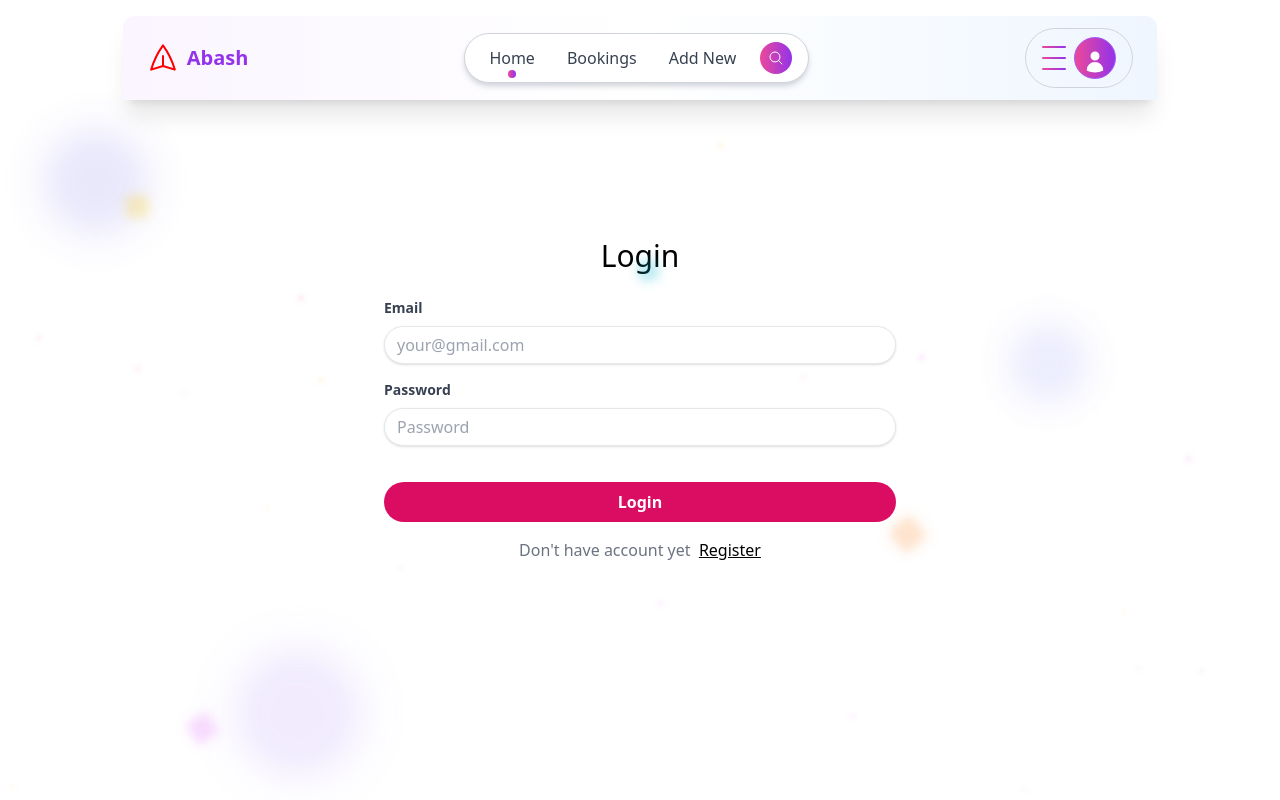
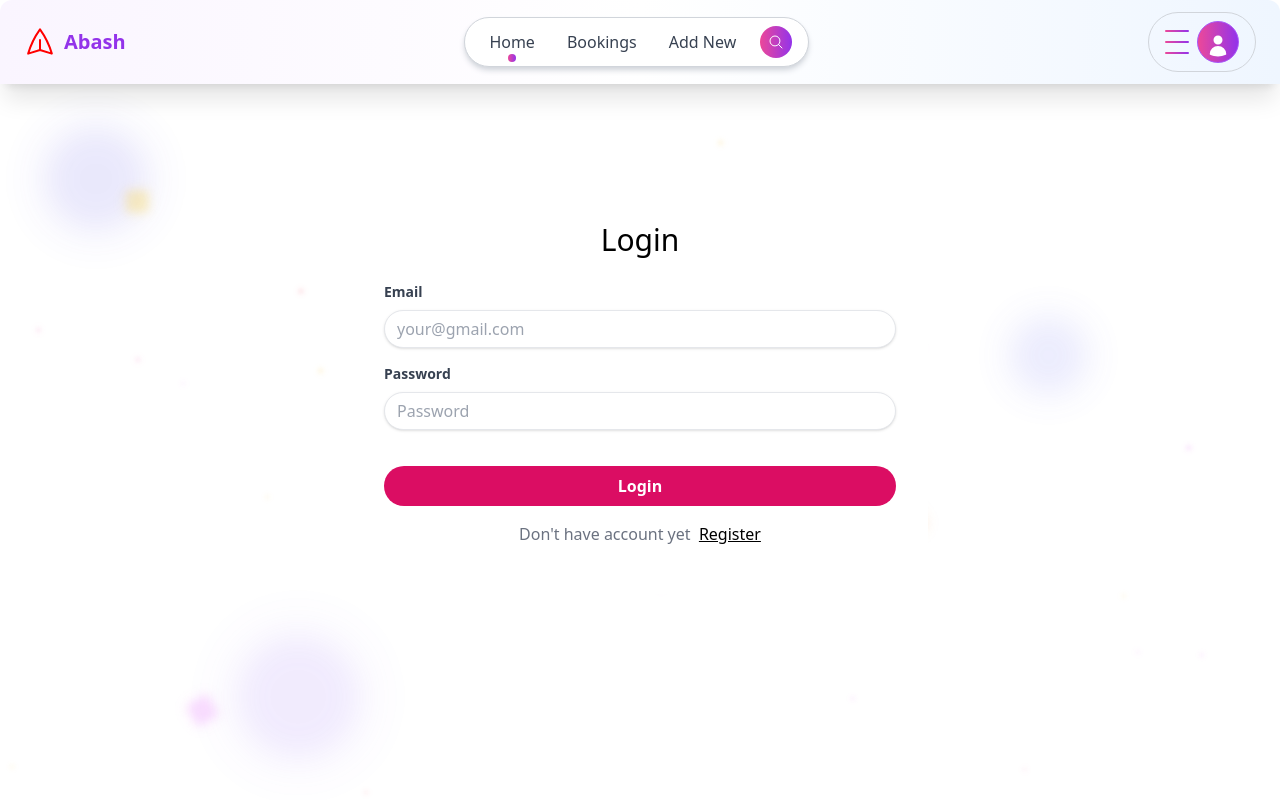
Before and after one commit to Subhamstar/Skystay, a React (Vite) app in the folder frontend/: page /login in a window 1280 px wide. Shown: the top 800 px of the page. Built offline with nearby package versions, Linux system fonts and the light colour scheme; no server answers.

Commit message:
form page and hedaer update

```diff
--- a/frontend/src/Layout.jsx
+++ b/frontend/src/Layout.jsx
@@ -1,15 +1,18 @@
 import { Outlet } from "react-router-dom";
 import { Footer, Navbar } from "./pages";
 
-
 const Layout = () => {
   return (
-    <div className="py-4 px-2 sm:p-4 overflow-hidden w-full md:w-5/6 m-auto ">
-        <Navbar/>
-        <Outlet/>
-        <Footer/>
+    <div>
+      <Navbar />
+      <div className=" overflow-hidden w-full md:w-5/6 m-auto relative">
+
+      <Outlet />
+      <Footer />
     </div>
-  )
-}
+    </div>
 
-export default Layout
+  );
+};
+
+export default Layout;
--- a/frontend/src/pages/Account/AccountComps/Formpage.jsx
+++ b/frontend/src/pages/Account/AccountComps/Formpage.jsx
@@ -93,7 +93,7 @@ const Formpage = () => {
   }, [id]);
 
   return (
-    <form onSubmit={savePlace} className="w-full sm:w-5/6 md:w-3/5 m-auto bg-gray-100 p-4 rounded-3xl mt-4">
+    <form onSubmit={savePlace} className="mb-8 w-full sm:w-5/6 md:w-3/5 m-auto bg-gray-100 p-4 rounded-3xl mt-4">
       {preInput(
         "Title",
         "Title for your place should be short and catchy as in advertisement"
@@ -106,13 +106,6 @@ const Formpage = () => {
         className="w-full rounded-full px-4 py-2 border mt-2 "
       />
       {preInput("Address", "Address to this place")}
-      {/* <input
-        value={address}
-        onChange={(e) => setAddress(e.target.value)}
-        type="text"
-        placeholder="Address"
-        className="w-full rounded-full px-4 py-2 border mt-2"
-      /> */}
       <div className="grid sm:grid-cols-2 gap-4">
           <input
           value={address}
```
